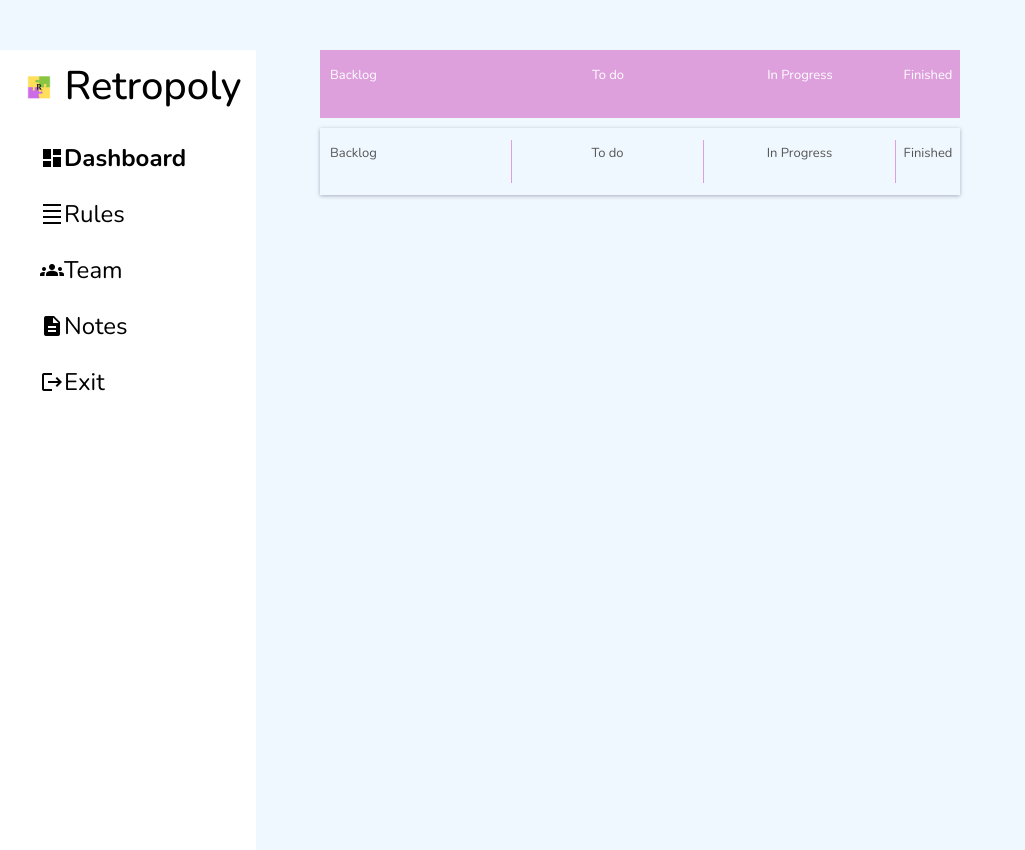
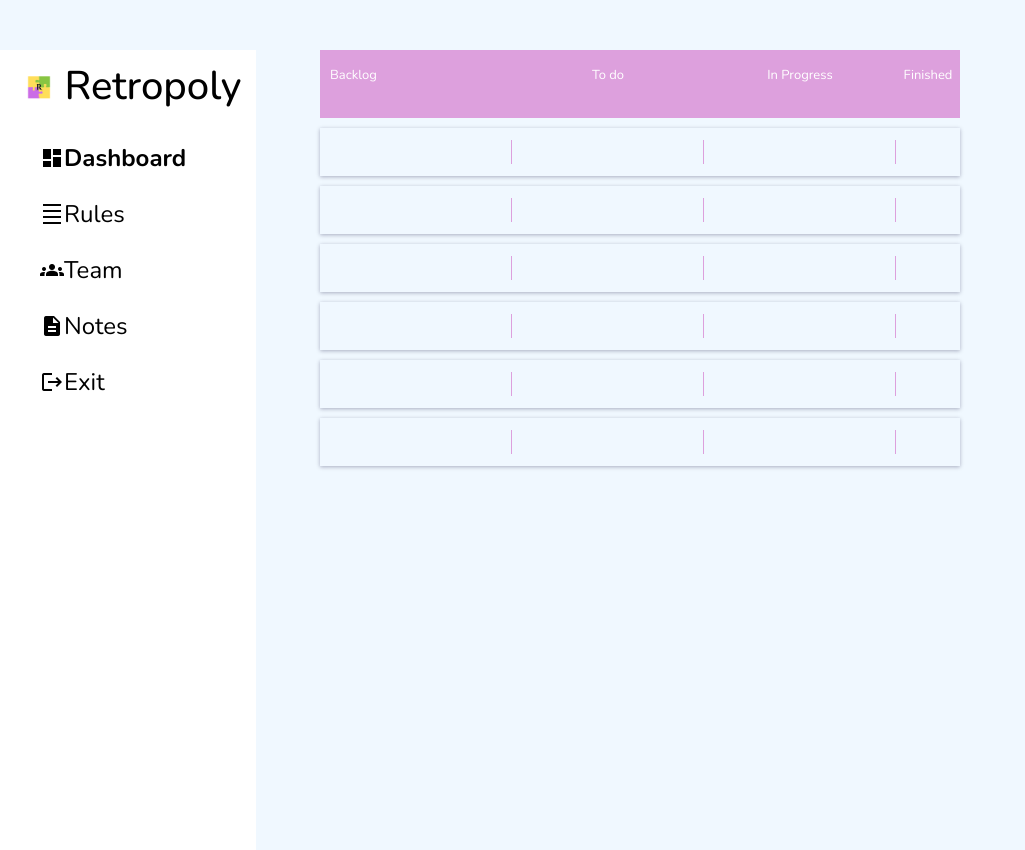
Before and after one commit to Dream-Team-33/Retropoly, a Flask app: page /dashboard/ in a window 1280 px wide. Shown: the whole page, without its empty margins (0-1025 px from the left). Run offline with Flask 2, Linux system fonts and the light colour scheme; some libraries are stand-ins or nearby versions.

Commit message:
added rows

```diff
--- a/templates/dashboard.html
+++ b/templates/dashboard.html
@@ -69,24 +69,131 @@
             </div>
         </div>
 
+
+        <!--empty cells for now-->
         <div class="table-row">
             <!--Title of each header-->
             <div class="table-cell first-cell"> <!--Backlog-->
-                <p>Backlog</p>
+                <p></p>
             </div>
 
             <div class="table-cell"> <!--To do-->
-                <p>To do</p>
+                <p></p>
             </div>
 
             <div class="table-cell"> <!--In Progress-->
-                <p>In Progress</p>
+                <p></p>
             </div>
 
             <div class="table-cell last-cell"> <!--Finished-->
-                <p>Finished</p>
+                <p></p>
             </div>
         </div>
+
+
+        <!--empty cells for now-->
+        <div class="table-row">
+            <!--Title of each header-->
+            <div class="table-cell first-cell"> <!--Backlog-->
+                <p></p>
+            </div>
+
+            <div class="table-cell"> <!--To do-->
+                <p></p>
+            </div>
+
+            <div class="table-cell"> <!--In Progress-->
+                <p></p>
+            </div>
+
+            <div class="table-cell last-cell"> <!--Finished-->
+                <p></p>
+            </div>
+        </div>
+
+        <!--empty cells for now-->
+        <div class="table-row">
+            <!--Title of each header-->
+            <div class="table-cell first-cell"> <!--Backlog-->
+                <p></p>
+            </div>
+
+            <div class="table-cell"> <!--To do-->
+                <p></p>
+            </div>
+
+            <div class="table-cell"> <!--In Progress-->
+                <p></p>
+            </div>
+
+            <div class="table-cell last-cell"> <!--Finished-->
+                <p></p>
+            </div>
+        </div>
+
+
+        <!--empty cells for now-->
+        <div class="table-row">
+            <!--Title of each header-->
+            <div class="table-cell first-cell"> <!--Backlog-->
+                <p></p>
+            </div>
+
+            <div class="table-cell"> <!--To do-->
+                <p></p>
+            </div>
+
+            <div class="table-cell"> <!--In Progress-->
+                <p></p>
+            </div>
+
+            <div class="table-cell last-cell"> <!--Finished-->
+                <p></p>
+            </div>
+        </div>
+
+
+        <!--empty cells for now-->
+        <div class="table-row">
+            <!--Title of each header-->
+            <div class="table-cell first-cell"> <!--Backlog-->
+                <p></p>
+            </div>
+
+            <div class="table-cell"> <!--To do-->
+                <p></p>
+            </div>
+
+            <div class="table-cell"> <!--In Progress-->
+                <p></p>
+            </div>
+
+            <div class="table-cell last-cell"> <!--Finished-->
+                <p></p>
+            </div>
+        </div>
+
+
+        <!--empty cells for now-->
+        <div class="table-row">
+            <!--Title of each header-->
+            <div class="table-cell first-cell"> <!--Backlog-->
+                <p></p>
+            </div>
+
+            <div class="table-cell"> <!--To do-->
+                <p></p>
+            </div>
+
+            <div class="table-cell"> <!--In Progress-->
+                <p></p>
+            </div>
+
+            <div class="table-cell last-cell"> <!--Finished-->
+                <p></p>
+            </div>
+        </div>
+
 
     </div><!--End of table-->
 
```
